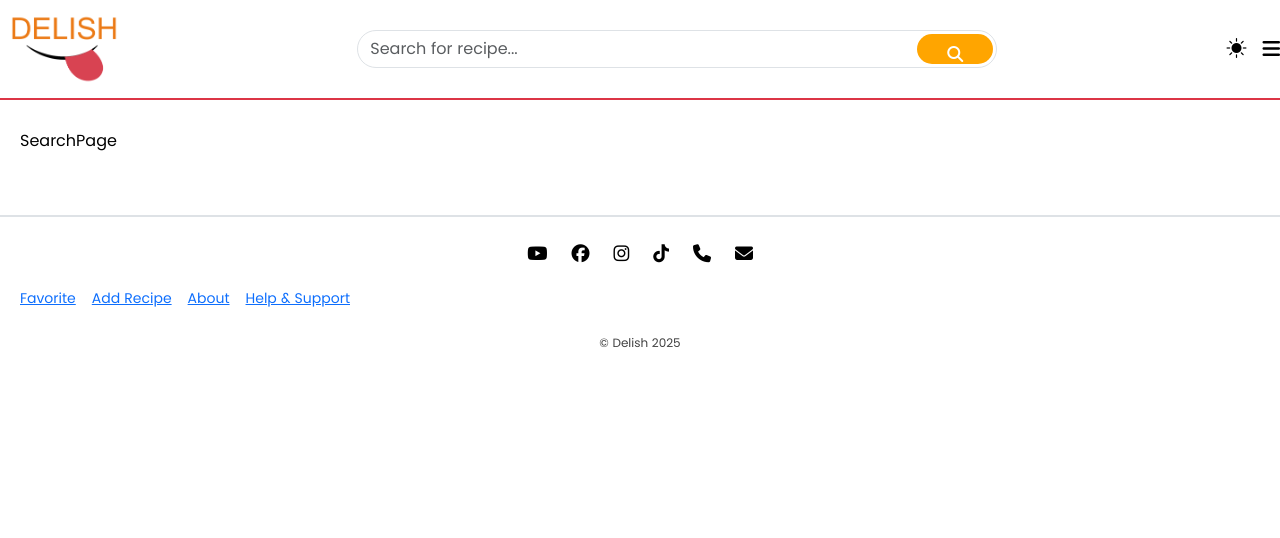
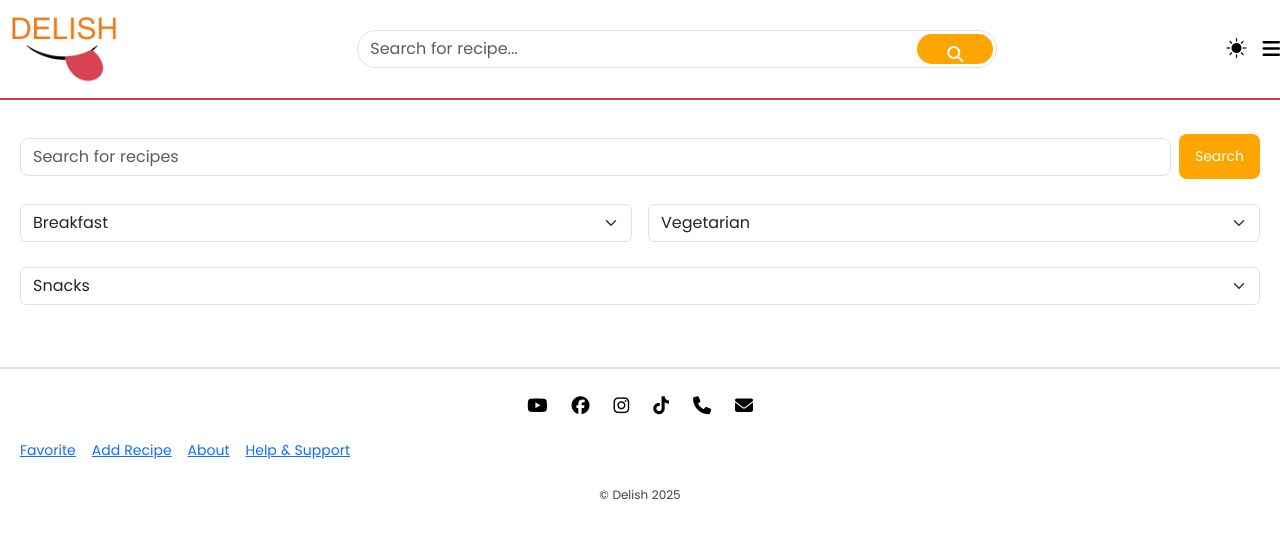
Before and after one commit to mubarak-codes/Delish, a React (Vite) app: page /search in a window 1280 px wide. Shown: the top 538 px of the page. Built offline with nearby package versions, Linux system fonts and the light colour scheme.

Commit message:
search page

```diff
--- a/src/App.jsx
+++ b/src/App.jsx
@@ -8,6 +8,7 @@ import Favorite from './page/Favorite'
 import AddRecipe from './page/AddRecipe'
 import About from './page/About'
 import Help from './page/Help'
+
 
 
 function App() {
@@ -28,7 +29,6 @@ function App() {
     <Route path='/add-recipe' element={<AddRecipe />} />
     <Route path='/about' element={<About />} />
     <Route path='/help' element={<Help />} />
-
    </Route>
   )
  )
--- a/src/components/Navbar.jsx
+++ b/src/components/Navbar.jsx
@@ -31,7 +31,7 @@ const Navbar = ({bg, text, setBg, setText})=>{
      </div>
 
      <form className=" w50-sm w60 ms-auto relative me-3">
-      <input className={`form-control rounded-pill w100 bg-gray10 input ${text}  py3-sm fs2 fs3-sm`} placeholder="Search for recipe..." />
+      <input className={`form-control rounded-pill w100 bg-gray10 input ${text}  py3-sm fs2 fs3-sm focus-input`} placeholder="Search for recipe..." />
       <i className="fa-solid fa-search absolute top-0 bottom-0  end-0 me-1 my1 cursor-pointer bg-orange text-snow px5 px7-sm py2 py3-sm  rounded-pill hover-bg-orange50 active-bg-red fs1 fs3-sm transit"></i>
      </form>
 
@@ -48,7 +48,7 @@ const Navbar = ({bg, text, setBg, setText})=>{
       <a href="/about" className="hover-fade active-text-snow active-bg-orange p2 rounded-3 transit"><i className="fa-regular fa-address-card fs1 me2"></i>About us </a>
       <a href="/help" className="hover-fade active-bg-orange active-text-snow p2 rounded-3 transit "> <i className="bi bi-question-circle me2"></i>Help & Support</a>
 
-      <div className="fs4 p2 d-flex justify-content-center gap-3 gap-lg-4 mt2 border-top border-2 pt5">
+      <div className="fs4 p2 d-flex justify-content-center gap-3 gap-lg-4 mt2 border-top border-1 pt5">
        <i className="fa-brands fa-youtube hover-text-orange transit"></i>
        <i className="fa-brands fa-facebook hover-text-orange transit"></i>
        <i className="fa-brands fa-instagram hover-text-orange transit"></i>
--- a/src/components/Recent.jsx
+++ b/src/components/Recent.jsx
@@ -32,13 +32,13 @@ const Recent = ()=>{
     {isLoading? <div className="text-center">Loading...</div>:
     <div className="d-grid gr2-sm gr3-md gap-3">
      {recipes?.map((recipe)=>(
-     <div className="text-break relative bb2 pb3 mb3" key={recipe.id}>
+     <a href={`recipe/${recipe.id}`} className="text-break relative bb2 pb3 mb3" key={recipe.id}>
       <i className={`bi ${addFavorite[recipe.id]? 'bi-star-fill': 'bi-star'} absolute top-0 end-0 m3 fs4 bg-gray75 rounded-circle px1 text-snow`} onClick={()=>addToFavorite(recipe)}></i>
       <img src={recipe.image} className="w100 rounded-3 mb6 h200px" />
       <h5 className="fw-bolder fs2">{recipe.title}</h5>
       <div className="fs1 opacity-75 mb2">{recipe.body.substring(0, 70)} . . .</div>
       <div className="fs1 opacity-75">{recipe.date}</div>
-     </div>
+     </a>
      ))}
     </div>
     }
--- a/src/page/SearchPage.jsx
+++ b/src/page/SearchPage.jsx
@@ -5,8 +5,36 @@ const SearchPage = ()=>{
 
  return(
   <>
-   <section className="my6 px4 px5-sm">
-    SearchPage
+   <section className="my7 px4 px5-sm">
+    <div className="flex items-center gap-2 mb6">
+     <input placeholder="Search for recipes" type="text" className="form-control bg-trans input focus-input rounded-3 d-inline fs2 text-gray py3" />
+     <div className="d-inline bg-orange hover-bg-red p3 px4 fs2 rounded-3 text-snow">Search</div>
+    </div>
+
+    <div className="flex gap-3 mb6 fs2">
+     <select className="form-select fs2 bg-trans text-gray py3">
+      <option value="Breakfast">Breakfast</option>
+      <option value="Lunch">Lunch</option>
+      <option value="Dinner">Dinner</option>
+     </select>
+
+     <select className="form-select fs2 bg-trans text-gray py3">
+      <option value="Vegetarian">Vegetarian</option>
+      <option value="Vegan">Vegan</option>
+      <option value="Halal">Halal</option>
+      <option value="Gluten free">Gluten free</option>
+     </select>
+    </div>
+
+    <div className="flex content-center">
+     <select className="form-select fs2 bg-trans text-gray py3 w60">
+      <option value="Snacks">Snacks</option>
+      <option value="Desserts">Desserts</option>
+      <option value="Appetizers">Appetizers</option>
+      <option value="Side Dishes">Side Dishes</option>
+     </select>
+    </div>
+
    </section>
   </>
  )
```
